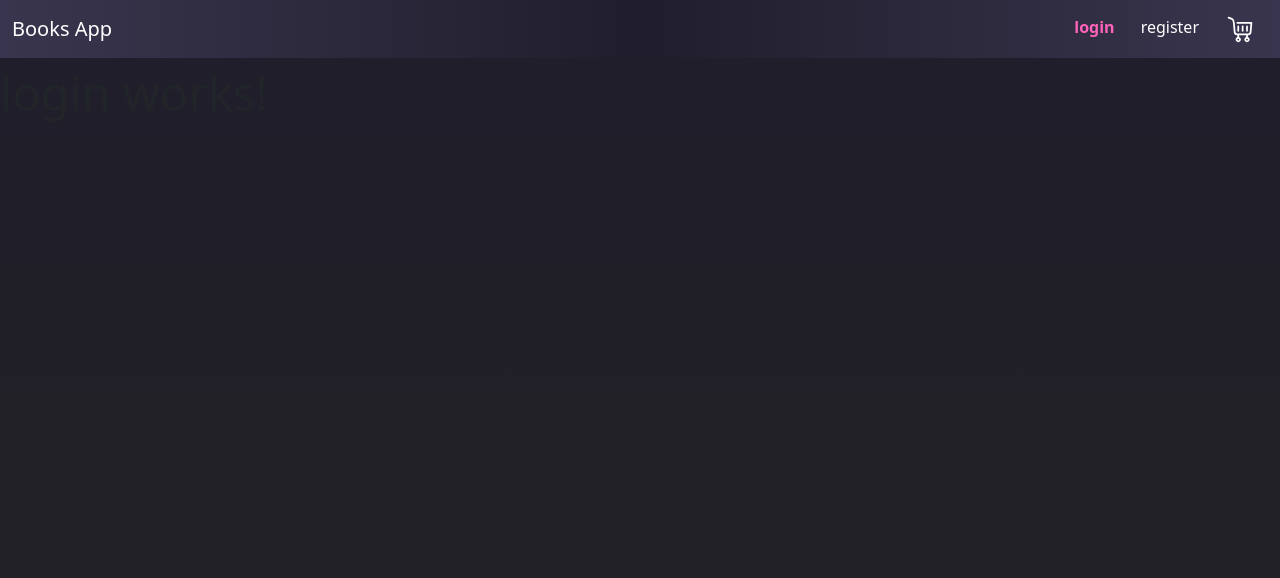
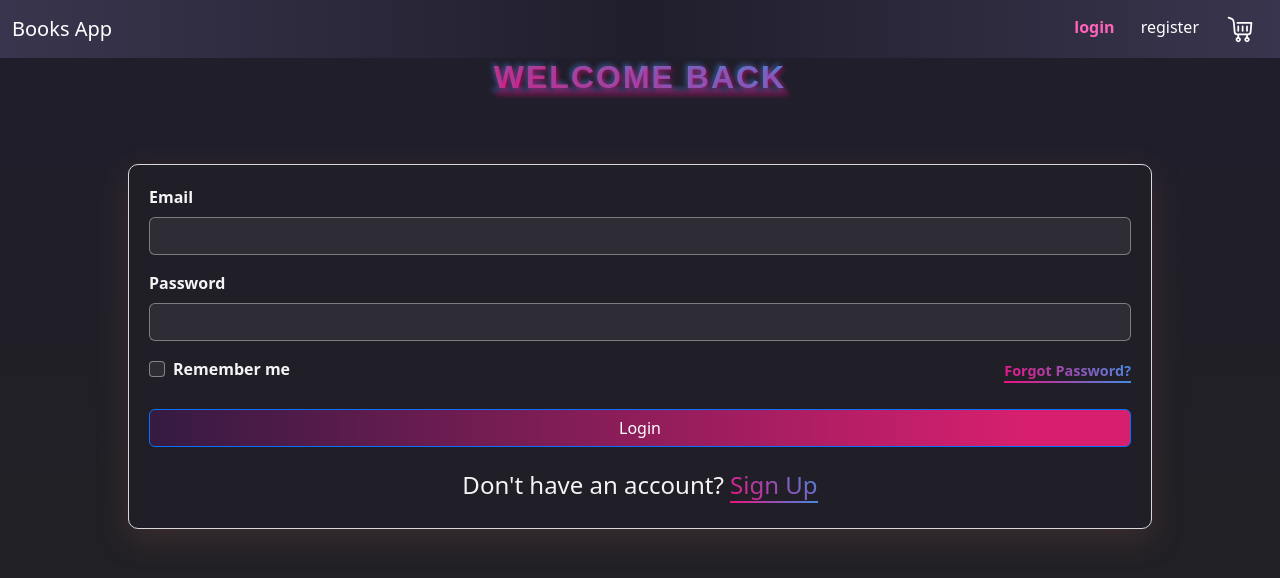
Before and after one commit to NouranMohamedFouad/online_bookstore_ui, an Angular app: page /login in a window 1280 px wide. Shown: the top 578 px of the page. Built offline with nearby package versions, Linux system fonts and the light colour scheme.

Commit message:
upload the login page component

```diff
--- a/src/app/auth/login/login.component.css
+++ b/src/app/auth/login/login.component.css
@@ -0,0 +1,95 @@
+.form-container {
+  border: 1px solid rgba(217, 217, 217, 1);
+  padding: 20px;
+  border-radius: 10px;
+  background-color: rgb(32, 31, 40);
+  margin: 30px auto;
+  width: 80%;
+  box-shadow: 0 10px 30px rgba(99, 66, 66, 0.4);
+  margin-top: 50px;
+  padding-top: 20px;
+  font-weight: bold;
+  color: rgb(245, 243, 243);
+}
+
+button {
+  margin-top: 10px;
+  background: linear-gradient(
+    270deg,
+    #d61f6f 11.24%,
+    rgba(133, 11, 160, 0.206374) 99.99%,
+    rgba(112, 5, 173, 0) 100%
+  );
+}
+
+.center-container {
+  display: flex;
+  flex-direction: column;
+  align-items: center;
+  justify-content: center;
+  text-align: center;
+}
+
+a {
+  background: linear-gradient(45deg, #f00f7f, #418ce2);
+  -webkit-background-clip: text;
+  background-clip: text;
+  -webkit-text-fill-color: transparent;
+  text-decoration: underline;
+  position: relative;
+}
+
+a::after {
+  content: "";
+  position: absolute;
+  left: 0;
+  bottom: -2px;
+  width: 100%;
+  height: 2px;
+  background: linear-gradient(45deg, #f00f7f, #418ce2);
+}
+
+h2 {
+  background: linear-gradient(45deg, #d61f6f, #418ce2);
+  -webkit-background-clip: text;
+  background-clip: text;
+  -webkit-text-fill-color: transparent;
+  text-decoration: underline;
+  position: relative;
+  text-shadow: 2px 2px 5px rgba(255, 0, 127, 0.5),
+    -2px -2px 5px rgba(65, 140, 226, 0.5);
+  font-weight: bold;
+  font-family: "Poppins", sans-serif;
+  text-transform: uppercase;
+  letter-spacing: 2px;
+  margin-bottom: 20px;
+}
+
+input {
+  background-color: rgba(248, 247, 247, 0.068);
+  color: white;
+  font-size: medium;
+  font-weight: 600;
+  border: 1px solid rgba(217, 217, 217, 0.5);
+}
+
+input:focus {
+  background-color: rgba(248, 247, 247, 0.068) !important;
+  color: white !important;
+  outline: none !important;
+  border: 1px solid #d61f6f;
+}
+
+.form-check-input {
+  background-color: rgba(248, 247, 247, 0.068);
+  border: 1px solid rgba(217, 217, 217, 0.5);
+}
+
+.form-check-input:checked {
+  background-color: #d61f6f;
+  border-color: #d61f6f;
+}
+
+.forgot-password {
+  font-size: 0.9rem;
+}
--- a/src/app/auth/login/login.component.html
+++ b/src/app/auth/login/login.component.html
@@ -1 +1,49 @@
-<p>login works!</p>
+<div class="center-container">
+  <h2>Welcome Back</h2>
+</div>
+<div class="container my-5 form-container">
+  <form>
+    <div class="mb-3">
+      <label for="email" class="form-label">Email</label>
+      <input
+        type="email"
+        class="form-control"
+        id="email"
+        aria-describedby="emailError"
+      />
+      <div id="emailError" class="form-text text-danger d-none">
+        Email is required
+      </div>
+    </div>
+
+    <div class="mb-3">
+      <label for="password" class="form-label">Password</label>
+      <input
+        type="password"
+        class="form-control"
+        id="password"
+        aria-describedby="passwordError"
+      />
+      <div id="passwordError" class="form-text text-danger d-none">
+        Password is required
+      </div>
+    </div>
+
+    <div class="d-flex justify-content-between align-items-center mb-3">
+      <div class="form-check">
+        <input class="form-check-input" type="checkbox" id="rememberMe" />
+        <label class="form-check-label" for="rememberMe"> Remember me </label>
+      </div>
+      <a href="#" class="forgot-password">Forgot Password?</a>
+    </div>
+
+    <button type="submit" class="btn btn-primary w-100">Login</button>
+
+    <div class="center-container mt-4">
+      <h4>
+        Don't have an account?
+        <a href="/register" class="sign-up-link">Sign Up</a>
+      </h4>
+    </div>
+  </form>
+</div>
```
